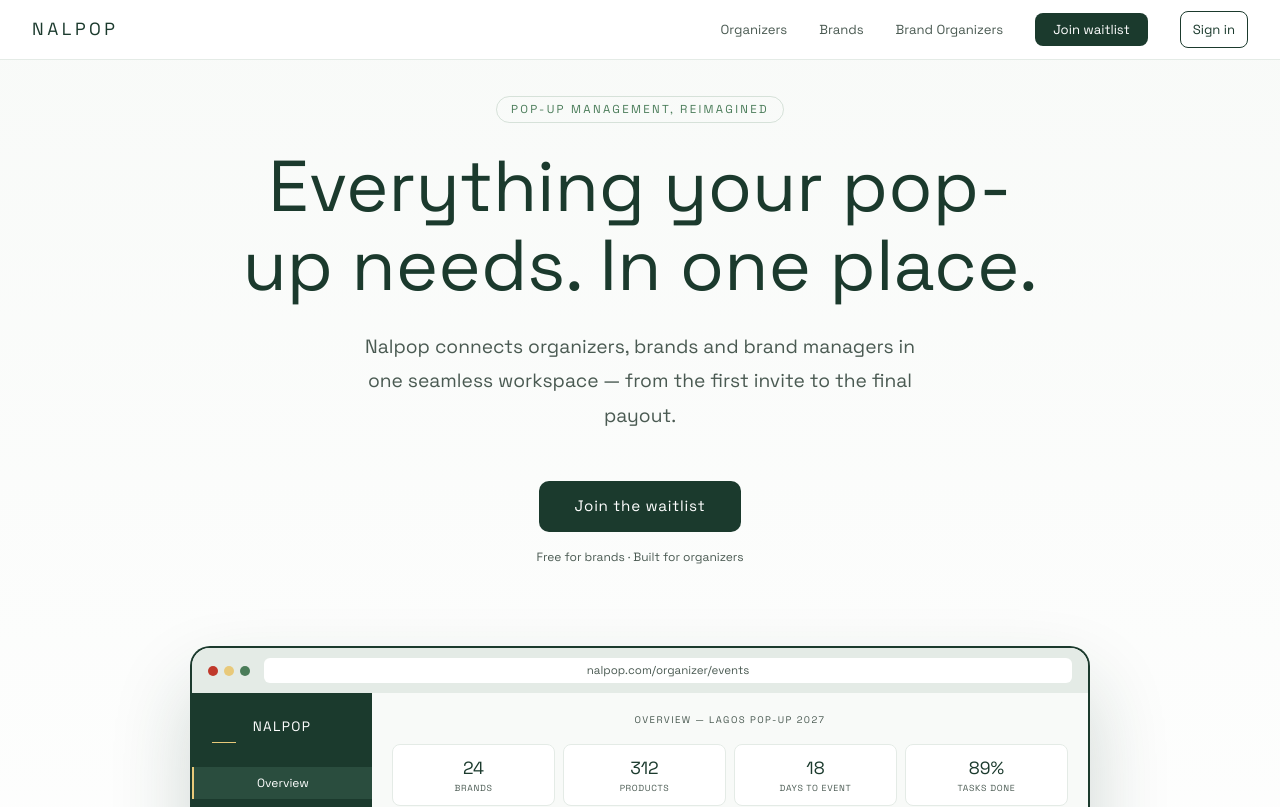
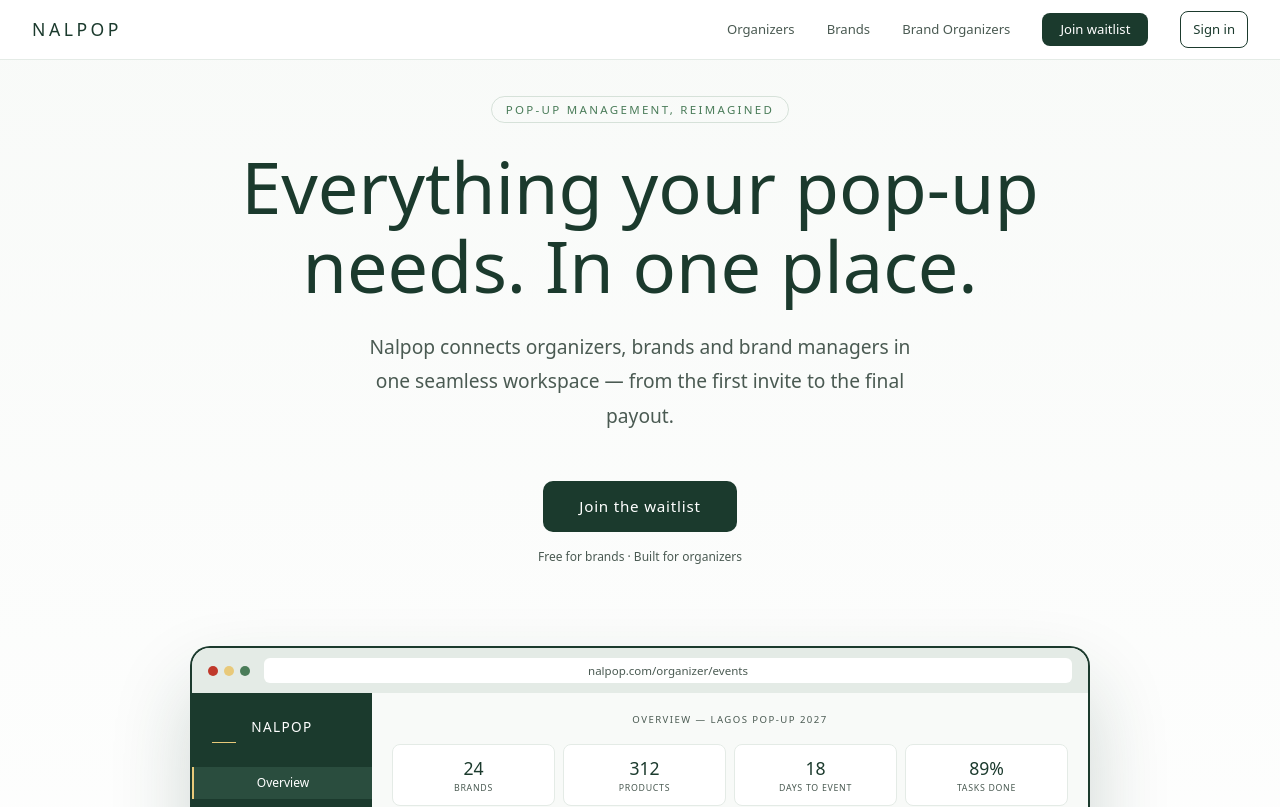
Before and after one commit to Yinka011/poplan, a Next.js app: page / in a window 1280 px wide. Shown: the top 807 px of the page. Built offline with nearby package versions, Linux system fonts and the light colour scheme; no server answers.

Commit message:
Add variable font sources and update globals for improved typography

```diff
--- a/package.json
+++ b/package.json
@@ -9,6 +9,10 @@
     "lint": "next lint"
   },
   "dependencies": {
+    "@fontsource-variable/cormorant-garamond": "^5.2.0",
+    "@fontsource-variable/dm-sans": "^5.2.0",
+    "@fontsource-variable/inter": "^5.2.0",
+    "@fontsource-variable/space-grotesk": "^5.2.0",
     "@supabase/supabase-js": "^2.110.0",
     "lucide-react": "^1.72.0",
     "next": "^15.3.3",
--- a/src/app/globals.css
+++ b/src/app/globals.css
@@ -11,10 +11,10 @@
   --color-brown-700: #4a3728;
   --color-brown-800: #3d2b1f;
   --color-brown-900: #2c1810;
-  --font-display: "Cormorant Garamond", Georgia, serif;
-  --font-sans: "DM Sans", system-ui, sans-serif;
-  --font-inter: "Inter", system-ui, sans-serif;
-  --font-space-grotesk: "Space Grotesk", system-ui, sans-serif;
+  --font-display: "Cormorant Garamond Variable", Georgia, serif;
+  --font-sans: "DM Sans Variable", system-ui, sans-serif;
+  --font-inter: "Inter Variable", system-ui, sans-serif;
+  --font-space-grotesk: "Space Grotesk Variable", system-ui, sans-serif;
 }
 
 @layer base {
--- a/src/app/layout.tsx
+++ b/src/app/layout.tsx
@@ -1,36 +1,10 @@
 import type { Metadata } from "next";
 import { OrganizerProvider } from "@/context/OrganizerContext";
-import {
-  Cormorant_Garamond,
-  DM_Sans,
-  Inter,
-  Space_Grotesk,
-} from "next/font/google";
+import "@fontsource-variable/cormorant-garamond";
+import "@fontsource-variable/dm-sans";
+import "@fontsource-variable/inter";
+import "@fontsource-variable/space-grotesk";
 import "./globals.css";
-
-const display = Cormorant_Garamond({
-  subsets: ["latin"],
-  weight: ["400", "500", "600", "700"],
-  variable: "--font-display",
-});
-
-const sans = DM_Sans({
-  subsets: ["latin"],
-  weight: ["400", "500", "600"],
-  variable: "--font-sans",
-});
-
-const inter = Inter({
-  subsets: ["latin"],
-  weight: ["400", "500", "600", "700"],
-  variable: "--font-inter",
-});
-
-const spaceGrotesk = Space_Grotesk({
-  subsets: ["latin"],
-  weight: ["400", "500", "600", "700"],
-  variable: "--font-space-grotesk",
-});
 
 export const metadata: Metadata = {
   title: "NALPOP — Pop-up Planning Made Simple",
@@ -45,9 +19,7 @@ export default function RootLayout({
 }>) {
   return (
     <html lang="en">
-      <body
-        className={`${display.variable} ${sans.variable} ${inter.variable} ${spaceGrotesk.variable} antialiased`}
-      >
+      <body className="antialiased">
         <OrganizerProvider>{children}</OrganizerProvider>
       </body>
     </html>
```
Also changed, not shown: 1 other file (tests, documents, lock files or other folders).
